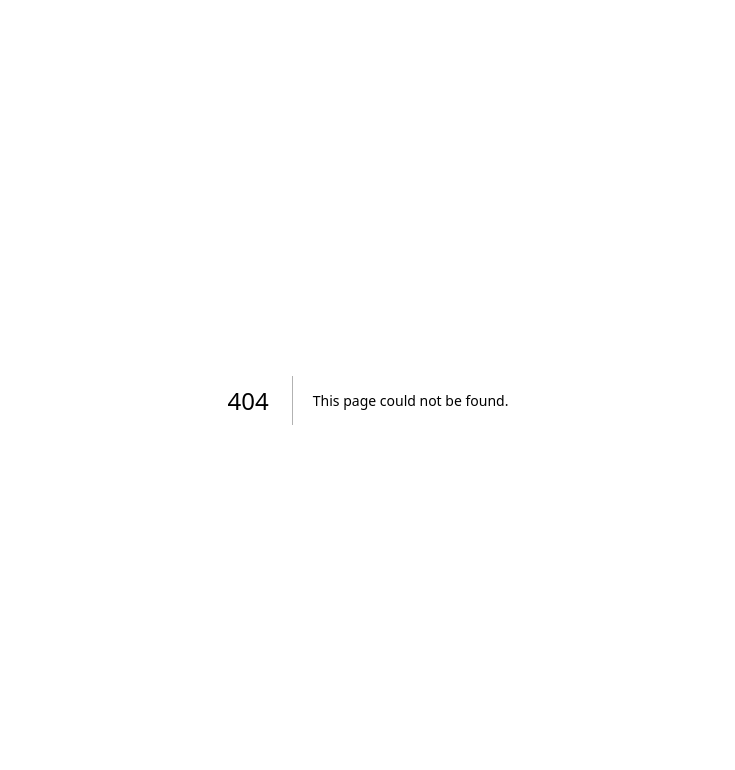
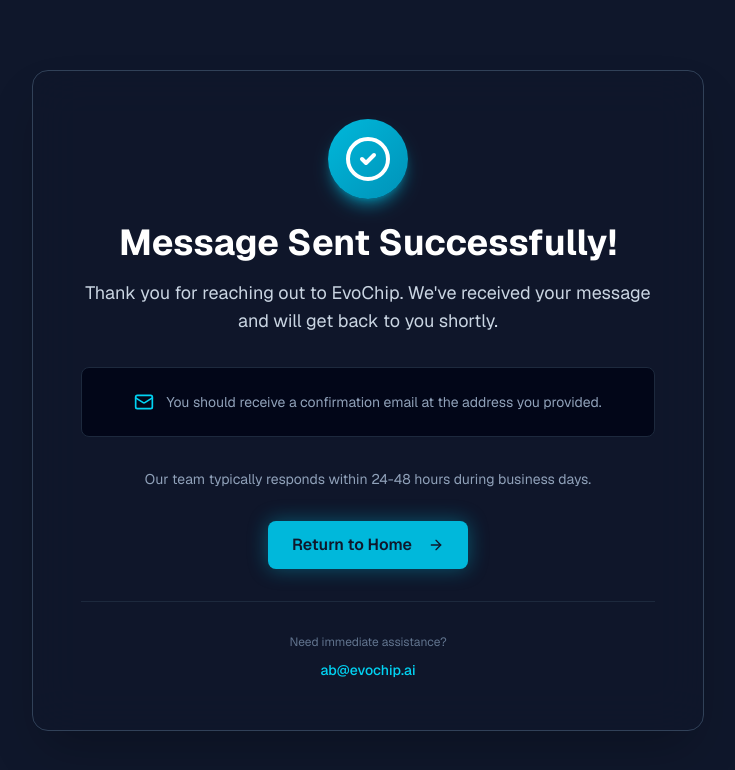
Before and after one commit to RomainGoncalves/EvoChip, a Next.js app: page /thank-you in a window 1280 px wide. Before the commit this address had no page. Shown: the top 770 px of the page, without its empty margins (272-1007 px from the left). Built offline with nearby package versions, Linux system fonts and the light colour scheme.

Commit message:
form submission

```diff
--- a/app/page.tsx
+++ b/app/page.tsx
@@ -1163,11 +1163,8 @@
 
 const EvoContactSection = () => {
   const [submitSuccess, setSubmitSuccess] = useState(false);
-  const handleSubmit = (e: React.FormEvent) => {
-    e.preventDefault();
-    setSubmitSuccess(true);
-    setTimeout(() => setSubmitSuccess(false), 5000);
-  };
+  const siteUrl = process.env.NEXT_PUBLIC_SITE_URL || "http://localhost:3000";
+
   return (
     <section
       id="contact-evo"
@@ -1196,22 +1193,52 @@
           </div>
           <Card>
             {submitSuccess ? (
-              <p className="text-cyan-400">Message Received!</p>
+              <div className="text-center py-8">
+                <CheckCircle2 className="w-16 h-16 text-cyan-400 mx-auto mb-4" />
+                <p className="text-cyan-400 text-lg font-semibold">
+                  Message Sent Successfully!
+                </p>
+                <p className="text-slate-400 text-sm mt-2">
+                  We'll get back to you soon.
+                </p>
+              </div>
             ) : (
-              <form className="space-y-4" onSubmit={handleSubmit}>
+              <form
+                action="https://formsubmit.io/goncalves.romain@gmail.com"
+                method="POST"
+                className="space-y-4"
+              >
+                {/* FormSubmit Configuration */}
+                <input
+                  type="hidden"
+                  name="_next"
+                  value={`${siteUrl}/thank-you`}
+                />
+                <input
+                  type="hidden"
+                  name="_subject"
+                  value="New Contact Form Submission - EvoChip"
+                />
+                <input type="hidden" name="_captcha" value="false" />
+                <input type="hidden" name="_template" value="table" />
+                <input type="text" name="_honey" style={{ display: "none" }} />
+
                 <input
                   type="text"
+                  name="name"
                   placeholder="Name"
                   className="w-full bg-slate-900 border border-slate-700 rounded px-4 py-3 text-sm"
                   required
                 />
                 <input
                   type="email"
+                  name="email"
                   placeholder="Email"
                   className="w-full bg-slate-900 border border-slate-700 rounded px-4 py-3 text-sm"
                   required
                 />
                 <textarea
+                  name="message"
                   placeholder="Message"
                   className="w-full bg-slate-900 border border-slate-700 rounded px-4 py-3 text-sm"
                   rows={4}
@@ -3546,14 +3573,17 @@
   const [error, setError] = useState("");
 
   // SHA-256 hash of "evochipForLife" - pre-computed for security
-  const VALID_PASSWORD_HASH = "84ce9ec05d4ac0d1305c53f583f82da2c56d8ae3aec14f6e00c06c9b1d6fcb5d";
+  const VALID_PASSWORD_HASH =
+    "84ce9ec05d4ac0d1305c53f583f82da2c56d8ae3aec14f6e00c06c9b1d6fcb5d";
 
   const hashPassword = async (password: string): Promise<string> => {
     const encoder = new TextEncoder();
     const data = encoder.encode(password);
-    const hashBuffer = await crypto.subtle.digest('SHA-256', data);
+    const hashBuffer = await crypto.subtle.digest("SHA-256", data);
     const hashArray = Array.from(new Uint8Array(hashBuffer));
-    const hashHex = hashArray.map(b => b.toString(16).padStart(2, '0')).join('');
+    const hashHex = hashArray
+      .map((b) => b.toString(16).padStart(2, "0"))
+      .join("");
     return hashHex;
   };
 
@@ -3607,12 +3637,10 @@
             placeholder="Password"
             value={password}
             onChange={(e) => setPassword(e.target.value)}
-            className={`w-full bg-slate-950 border ${error ? 'border-red-500' : 'border-slate-700'} rounded-lg px-4 py-3 text-white focus:outline-none focus:border-cyan-500 font-sans`}
+            className={`w-full bg-slate-950 border ${error ? "border-red-500" : "border-slate-700"} rounded-lg px-4 py-3 text-white focus:outline-none focus:border-cyan-500 font-sans`}
             required
           />
-          {error && (
-            <p className="text-red-400 text-sm text-left">{error}</p>
-          )}
+          {error && <p className="text-red-400 text-sm text-left">{error}</p>}
           <Button type="submit" className="w-full text-sm">
             Secure Login
           </Button>
--- /dev/null
+++ b/app/thank-you/page.tsx
@@ -0,0 +1,73 @@
+"use client";
+
+import React, { useEffect } from "react";
+import Link from "next/link";
+import { CheckCircle2, ArrowRight, Mail } from "lucide-react";
+import { Button } from "@/components/ui";
+
+export default function ThankYou() {
+  useEffect(() => {
+    // Scroll to top on page load
+    window.scrollTo(0, 0);
+  }, []);
+
+  return (
+    <div className="min-h-screen bg-slate-900 flex items-center justify-center p-4 font-sans">
+      <div className="max-w-2xl w-full text-center">
+        <div className="bg-slate-900/80 backdrop-blur-xl border border-slate-700 p-8 md:p-12 rounded-2xl shadow-2xl">
+          {/* Success Icon */}
+          <div className="w-20 h-20 bg-gradient-to-br from-cyan-500 to-cyan-600 rounded-full flex items-center justify-center mx-auto mb-6 shadow-lg shadow-cyan-500/50">
+            <CheckCircle2 className="w-12 h-12 text-white" />
+          </div>
+
+          {/* Heading */}
+          <h1 className="text-3xl md:text-4xl font-bold text-white mb-4">
+            Message Sent Successfully!
+          </h1>
+
+          {/* Subheading */}
+          <p className="text-slate-300 text-lg mb-8">
+            Thank you for reaching out to EvoChip. We've received your message
+            and will get back to you shortly.
+          </p>
+
+          {/* Details */}
+          <div className="bg-slate-950 border border-slate-800 rounded-lg p-6 mb-8">
+            <div className="flex items-center justify-center gap-3 text-slate-400">
+              <Mail className="w-5 h-5 text-cyan-400" />
+              <p className="text-sm">
+                You should receive a confirmation email at the address you provided.
+              </p>
+            </div>
+          </div>
+
+          {/* Expected Response Time */}
+          <p className="text-slate-400 text-sm mb-8">
+            Our team typically responds within 24-48 hours during business days.
+          </p>
+
+          {/* Action Buttons */}
+          <div className="flex flex-col sm:flex-row gap-4 justify-center">
+            <Link href="/">
+              <Button variant="primary" className="w-full sm:w-auto">
+                Return to Home
+                <ArrowRight className="w-4 h-4 ml-2" />
+              </Button>
+            </Link>
+          </div>
+
+          {/* Additional Contact Info */}
+          <div className="mt-8 pt-8 border-t border-slate-800">
+            <p className="text-slate-500 text-xs mb-2">Need immediate assistance?</p>
+            <a
+              href="mailto:ab@evochip.ai"
+              className="text-cyan-400 hover:text-cyan-300 text-sm font-medium transition-colors"
+            >
+              ab@evochip.ai
+            </a>
+          </div>
+        </div>
+      </div>
+    </div>
+  );
+}
```
Also changed, not shown: 2 other files (tests, documents, lock files or other folders).
